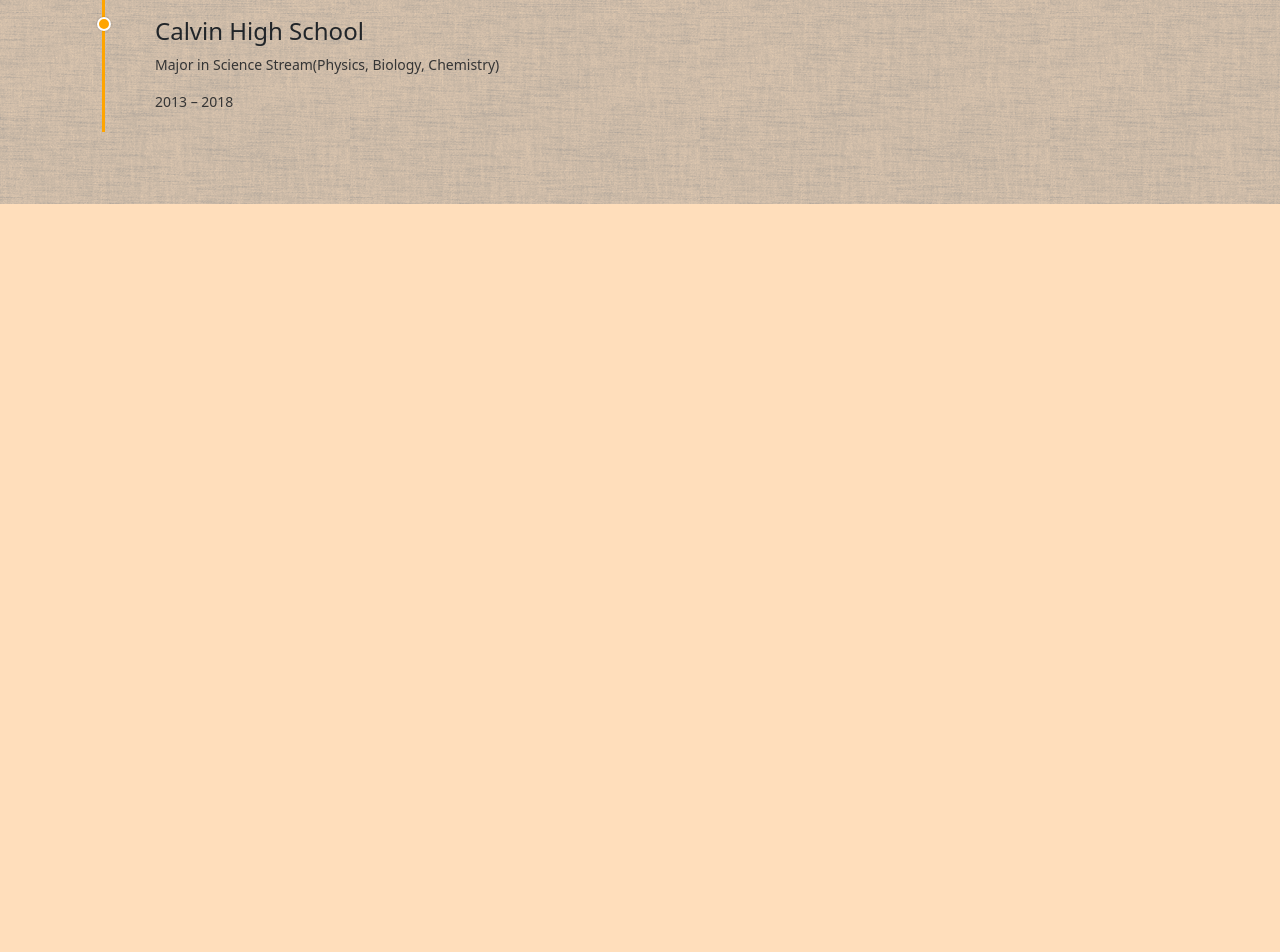
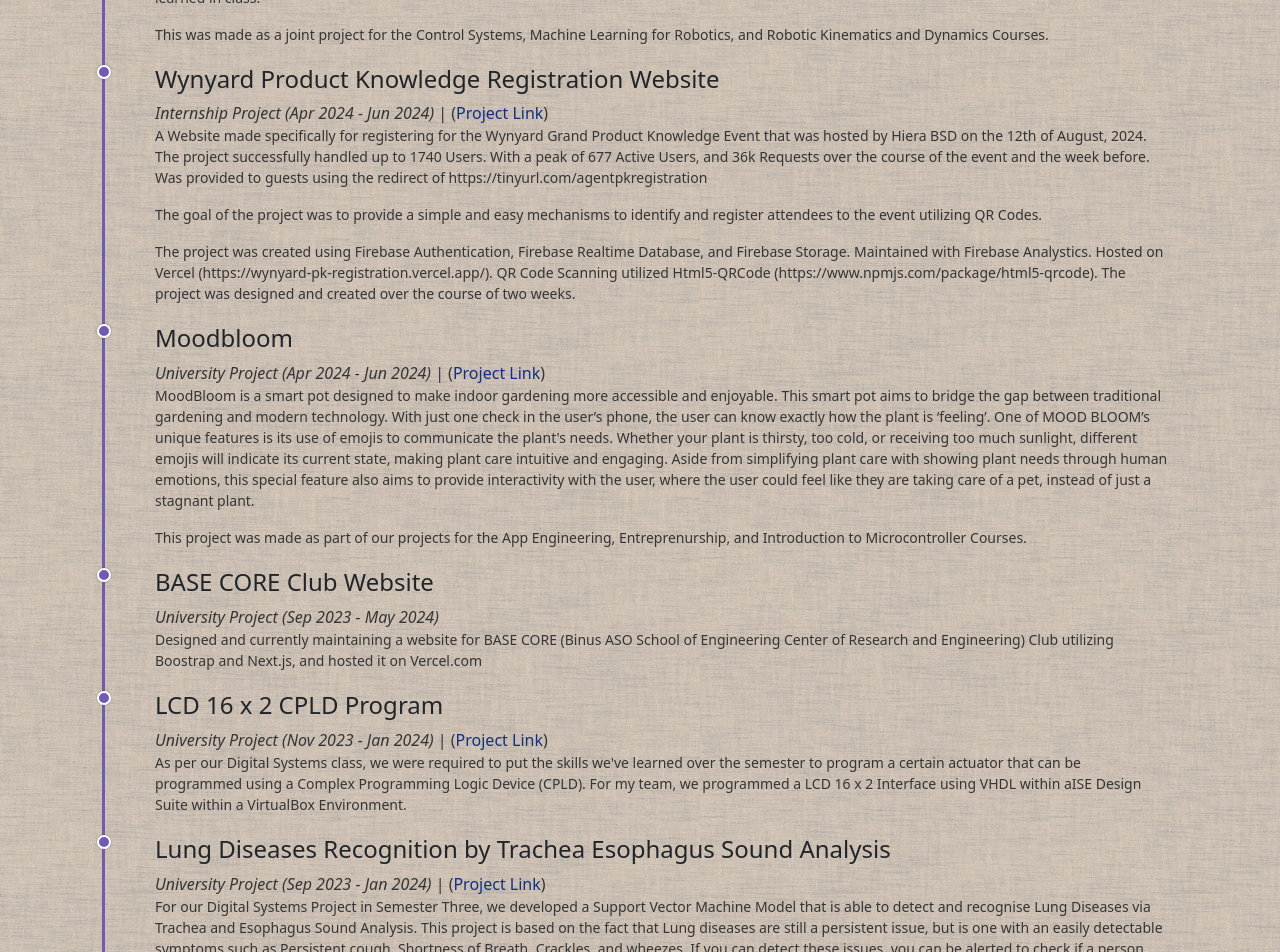
Before and after one commit to TerribleSpeller/personalWebsite, a Next.js app: page / in a window 1280 px wide. Shown: the part 1800-2752 px from the top of the page. Before the commit the page ends 2004 px from the top, so only its background shows below. Built offline with nearby package versions, Linux system fonts and the light colour scheme.

Commit message:
Update timeline styles and add project entries to the homepage

```diff
--- a/app/globals.css
+++ b/app/globals.css
@@ -108,7 +108,7 @@
 /* CUSTOM */
 
 .cool-background {
-  background-color: #ffdebb;
+  background-color: #fbe6cf;
   z-index: -1;
 }
 
@@ -290,6 +290,12 @@
   border-left: 3px solid rgb(0, 136, 255); /* Vertical line */
 }
 
+.timeline-pro {
+  position: relative;
+  padding-left: 20px;
+  border-left: 3px solid rgb(113, 91, 177); /* Vertical line */
+}
+
 .timeline-item {
   position: relative;
   margin-bottom: 20px;
@@ -320,6 +326,17 @@
   box-shadow: 0 0 2px rgba(0, 0, 0, 0.3);
 }
 
+.circle-pro {
+  position: absolute;
+  left: -28px;
+  top: 0px;
+  width: 14px;
+  height: 14px;
+  background-color: rgb(113, 91, 177);
+  border-radius: 50%;
+  border: 2px solid white;
+  box-shadow: 0 0 2px rgba(0, 0, 0, 0.3);
+}
 
 .content p, .content span {
   color: rgb(53, 53, 53);
--- a/app/page.js
+++ b/app/page.js
@@ -109,7 +109,76 @@
           <h2 className="link-buffer">Projects</h2>
           <div className="d-flex flex-row  mt-3">
             <div className="d-flex flex-column flex-fill link-buffer">
+              <div class="timeline-pro">
+                <div class="timeline-item">
+                  <div class="circle-pro"></div>
+                  <div class="content">
+                    <h4>Automatic Golf Ball Retreiver                    </h4>
+                    <span><i>University Project (Oct 2024 - Jan 2025)</i> | (<Link className="link" href="https://www.linkedin.com/in/jason-alexander-yuwono-4ab514220/details/projects/406420294/multiple-media-viewer?profileId=ACoAADea6sMBdInycYLJA0cgZDrff4dx0EA4RI8&treasuryMediaId=1737720693943&type=IMAGE&lipi=urn%3Ali%3Apage%3Ad_flagship3_profile_view_base_projects_details%3BOSXoqMdpS6WC1e7FmXR2Ig%3D%3D">Project Link</Link>)</span>
+                    <p>
+                      As a fifth semester project, this project explores the development of an automatic golf ball retrieving robot designed to improve efficiency, sustainability within golf fields, and also as a manner to apply genuine and proper practice of the material learnt from university courses. . The robot is centered around a Raspberry Pi, which serves as the primary processing unit, coordinating serial data exchange and command execution with two Arduino Unos via two ROS 2 Nodes. The system integrates various components to allow object detection, object avoidance, adjustable collector speed control, and omnidirectional mobility by using mecanum wheels. The robot’s implementation demonstrates the potential for reducing labor requirements while promoting environmentally friendly practices in recreational or professional sports environments, and also our capabilities in applying what we have learned in class.
+                    </p><p>
+                      This was made as a joint project for the Control Systems, Machine Learning for Robotics, and Robotic Kinematics and Dynamics Courses.
+                    </p>
+                  </div>
+                </div>
+                <div class="timeline-item">
+                  <div class="circle-pro"></div>
+                  <div class="content">
+                    <h4>Wynyard Product Knowledge Registration Website                    </h4>
+                    <span><i>Internship Project (Apr 2024 - Jun 2024)</i> | (<Link className="link" href="https://www.linkedin.com/in/jason-alexander-yuwono-4ab514220/details/projects/1274172663/multiple-media-viewer/?profileId=ACoAADea6sMBdInycYLJA0cgZDrff4dx0EA4RI8&treasuryMediaId=1723556059849">Project Link</Link>)</span>
+                    <p>
+                      A Website made specifically for registering for the Wynyard Grand Product Knowledge Event that was hosted by Hiera BSD on the 12th of August, 2024. The project successfully handled up to 1740 Users. With a peak of 677 Active Users, and 36k Requests over the course of the event and the week before. Was provided to guests using the redirect of https://tinyurl.com/agentpkregistration
+                    </p><p>
+                      The goal of the project was to provide a simple and easy mechanisms to identify and register attendees to the event utilizing QR Codes.
+                    </p><p>
+                      The project was created using Firebase Authentication, Firebase Realtime Database, and Firebase Storage. Maintained with Firebase Analystics. Hosted on Vercel (https://wynyard-pk-registration.vercel.app/). QR Code Scanning utilized Html5-QRCode (https://www.npmjs.com/package/html5-qrcode). The project was designed and created over the course of two weeks.
+                    </p>
+                  </div>
+                </div>
+                <div class="timeline-item">
+                  <div class="circle-pro"></div>
+                  <div class="content">
+                    <h4>Moodbloom</h4>
+                    <span><i>University Project (Apr 2024 - Jun 2024)</i> | (<Link className="link" href="https://www.linkedin.com/in/jason-alexander-yuwono-4ab514220/details/projects/536211907/multiple-media-viewer?profileId=ACoAADea6sMBdInycYLJA0cgZDrff4dx0EA4RI8&treasuryMediaId=1720670615085&type=LINK&lipi=urn%3Ali%3Apage%3Ad_flagship3_profile_view_base_media_list_details_modal%3B5HMh9QetRRSHyNeNC1Xkaw%3D%3D">Project Link</Link>)</span>
+                    <p>
+                      MoodBloom is a smart pot designed to make indoor gardening more accessible and enjoyable. This smart pot aims to bridge the gap between traditional gardening and modern technology. With just one check in the user’s phone, the user can know exactly how the plant is ‘feeling’. One of MOOD BLOOM’s unique features is its use of emojis to communicate the plant's needs. Whether your plant is thirsty, too cold, or receiving too much sunlight, different emojis will indicate its current state, making plant care intuitive and engaging. Aside from simplifying plant care with showing plant needs through human emotions, this special feature also aims to provide interactivity with the user, where the user could feel like they are taking care of a pet, instead of just a stagnant plant.</p><p>
 
+                      This project was made as part of our projects for the App Engineering, Entreprenurship, and Introduction to Microcontroller Courses.
+                    </p>
+                  </div>
+                </div>
+                <div class="timeline-item">
+                  <div class="circle-pro"></div>
+                  <div class="content">
+                    <h4>BASE CORE Club Website</h4>
+                    <span><i>University Project (Sep 2023 - May 2024)</i> </span>
+                    <p>
+                      Designed and currently maintaining a website for BASE CORE (Binus ASO School of Engineering Center of Research and Engineering) Club utilizing Boostrap and Next.js, and hosted it on Vercel.com
+                    </p>
+                  </div>
+                </div>
+                <div class="timeline-item">
+                  <div class="circle-pro"></div>
+                  <div class="content">
+                    <h4>LCD 16 x 2 CPLD Program                    </h4>
+                    <span><i>University Project (Nov 2023 - Jan 2024)</i> | (<Link className="link" href="https://www.linkedin.com/in/jason-alexander-yuwono-4ab514220/details/projects/795804346/multiple-media-viewer?profileId=ACoAADea6sMBdInycYLJA0cgZDrff4dx0EA4RI8&treasuryMediaId=1716635240237&type=DOCUMENT&lipi=urn%3Ali%3Apage%3Ad_flagship3_profile_view_base_projects_details%3B4WrNJ9l8QXm%2FMg0nCB9kGA%3D%3D">Project Link</Link>)</span>
+                    <p>
+                      As per our Digital Systems class, we were required to put the skills we've learned over the semester to program a certain actuator that can be programmed using a Complex Programming Logic Device (CPLD). For my team, we programmed a LCD 16 x 2 Interface using VHDL within aISE Design Suite within a VirtualBox Environment.
+                    </p>
+                  </div>
+                </div>
+                <div class="timeline-item">
+                  <div class="circle-pro"></div>
+                  <div class="content">
+                    <h4>Lung Diseases Recognition by Trachea Esophagus Sound Analysis</h4>
+                    <span><i>University Project (Sep 2023 - Jan 2024)</i> | (<Link className="link" href="https://www.linkedin.com/in/jason-alexander-yuwono-4ab514220/details/projects/1716634131669/single-media-viewer?type=DOCUMENT&profileId=ACoAADea6sMBdInycYLJA0cgZDrff4dx0EA4RI8&lipi=urn%3Ali%3Apage%3Ad_flagship3_profile_view_base_projects_details%3B4WrNJ9l8QXm%2FMg0nCB9kGA%3D%3D">Project Link</Link>)</span>
+                    <p>
+                      For our Digital Systems Project in Semester Three, we developed a Support Vector Machine Model that is able to detect and recognise Lung Diseases via Trachea and Esophagus Sound Analysis. This project is based on the fact that Lung diseases are still a persistent issue, but is one with an easily detectable symptoms such as Persistent cough, Shortness of Breath, Crackles, and wheezes, If you can detect these issues, you can be alerted to check if a person has a disease of the lung.
+                    </p>
+                  </div>
+                </div>
+              </div>
             </div>
           </div>
         </div>
```
